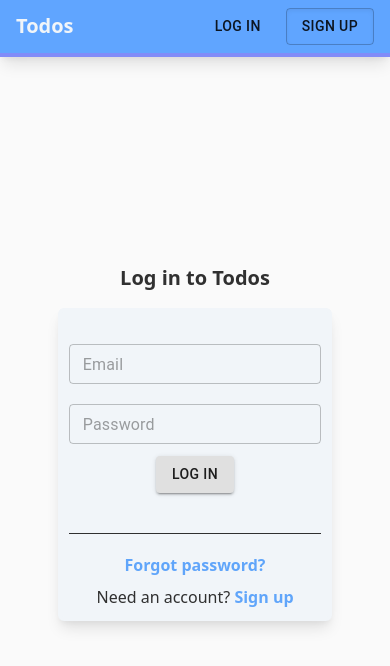
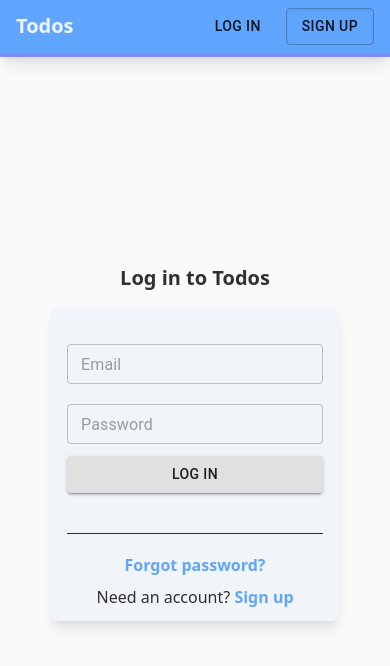
Before and after one commit to shareef99/todo, a React (Create React App) app: page /login in a window 390 px wide. Shown: the top 666 px of the page. Built offline with nearby package versions, Linux system fonts and the light colour scheme; no server answers.

Commit message:
hot fix in design

```diff
--- a/src/components/ForgotPassword.jsx
+++ b/src/components/ForgotPassword.jsx
@@ -33,7 +33,7 @@ export default function Login() {
         <>
             <section className="flex bg-white-light flex-col h-screen">
                 <Navbar />
-                <div className="m-auto max-w-95">
+                <div className="m-auto w-9/10 max-w-95">
                     <h2 className="text-black text-center text-xl font-bold m-4">
                         Forgot password? No worries!
                     </h2>
@@ -68,6 +68,7 @@ export default function Login() {
                                 />
                             </div>
                             <Button
+                                className="w-full sm:w-auto"
                                 variant="contained"
                                 type="submit"
                                 disabled={loading}
--- a/src/components/Login.jsx
+++ b/src/components/Login.jsx
@@ -40,7 +40,7 @@ export default function Login() {
         <>
             <section className="flex bg-white-light flex-col h-screen">
                 <Navbar />
-                <div className="m-auto max-w-95">
+                <div className="m-auto w-9/10 max-w-95">
                     <h2 className="text-black text-center text-xl font-bold m-4">
                         Log in to Todos
                     </h2>
@@ -82,8 +82,9 @@ export default function Login() {
                                     variant="outlined"
                                 />
                             </div>
-                            <div>
+                            <div className="w-full text-center">
                                 <Button
+                                    className="w-full sm:w-auto"
                                     type="submit"
                                     variant="contained"
                                     disabled={loading}
--- a/src/components/Signup.jsx
+++ b/src/components/Signup.jsx
@@ -44,7 +44,7 @@ export default function Signup() {
         <>
             <section className="flex bg-white-light flex-col h-screen">
                 <Navbar />
-                <div className="m-auto max-w-95">
+                <div className="m-auto w-9/10 max-w-95">
                     <h2 className="text-black text-center text-xl font-bold m-4">
                         Welcome to Todos
                     </h2>
@@ -101,6 +101,7 @@ export default function Signup() {
                                 />
                             </div>
                             <Button
+                                className="w-full sm:w-auto"
                                 type="submit"
                                 variant="contained"
                                 disabled={loading}
--- a/src/components/Todos.jsx
+++ b/src/components/Todos.jsx
@@ -73,7 +73,7 @@ export default function Todos() {
                             type="submit"
                             variant="contained"
                             onClick={addTodo}
-                            className="h-5/6 flex-wrap"
+                            className="h-12 flex-wrap"
                         >
                             Add
                         </Button>
```
